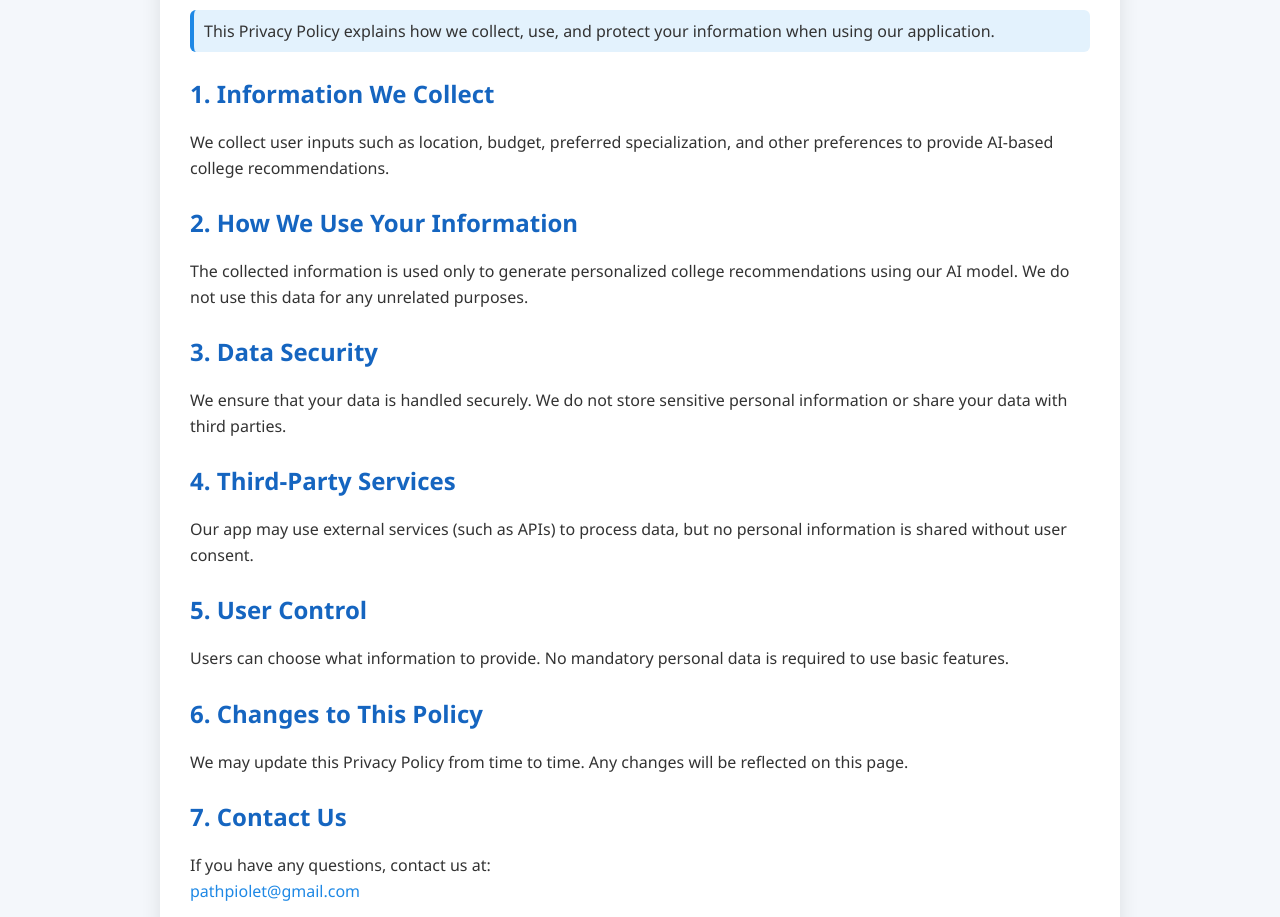
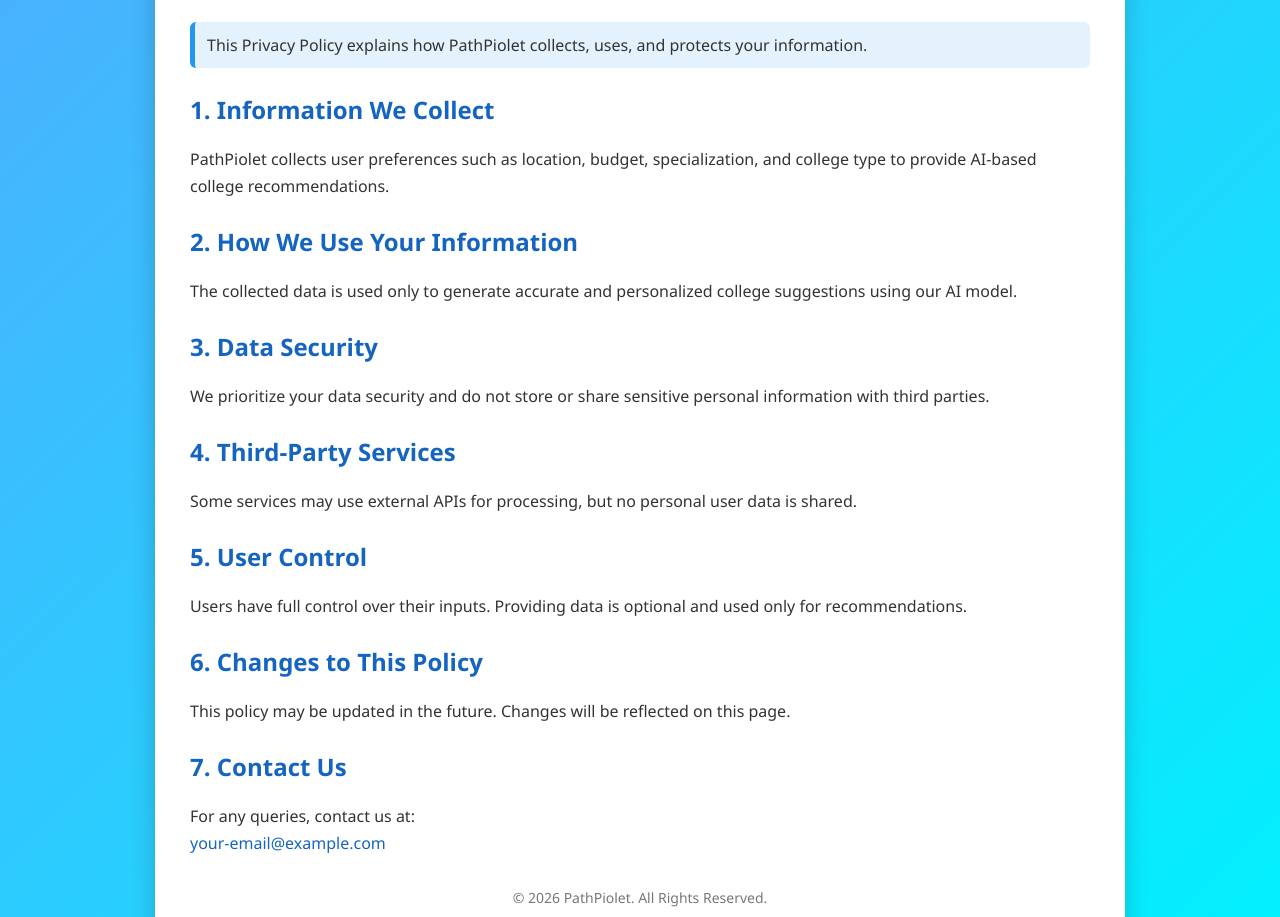
Before and after one commit to Chennakesava-25/Privacy-Policy-URL, a plain HTML site: page index.html in a window 1280 px wide. Shown: the part 190-1107 px from the top of the page. Drawn offline with Linux system fonts and the light colour scheme.

Commit message:
index.html

```diff
--- a/index.html
+++ b/index.html
@@ -7,32 +7,32 @@
 
     <style>
         body {
-            font-family: 'Segoe UI', Tahoma, sans-serif;
-            background: #f4f7fb;
+            font-family: 'Segoe UI', sans-serif;
             margin: 0;
             padding: 0;
+            background: linear-gradient(135deg, #4facfe, #00f2fe);
             color: #333;
         }
 
         .container {
             max-width: 900px;
-            margin: 40px auto;
+            margin: 50px auto;
             background: #ffffff;
-            padding: 30px;
-            border-radius: 12px;
-            box-shadow: 0 8px 20px rgba(0,0,0,0.1);
+            padding: 35px;
+            border-radius: 15px;
+            box-shadow: 0 10px 25px rgba(0,0,0,0.2);
         }
 
         h1 {
             text-align: center;
-            color: #1e88e5;
-            margin-bottom: 10px;
+            color: #0d47a1;
+            margin-bottom: 5px;
         }
 
         .subtitle {
             text-align: center;
-            color: #777;
-            margin-bottom: 30px;
+            color: #555;
+            margin-bottom: 25px;
         }
 
         h2 {
@@ -41,27 +41,27 @@
         }
 
         p {
-            line-height: 1.6;
+            line-height: 1.7;
             margin: 10px 0;
         }
 
         .highlight {
             background: #e3f2fd;
-            padding: 10px;
-            border-left: 4px solid #1e88e5;
+            padding: 12px;
+            border-left: 5px solid #2196f3;
+            border-radius: 6px;
             margin: 15px 0;
-            border-radius: 6px;
         }
 
         .footer {
             text-align: center;
             margin-top: 30px;
             font-size: 14px;
-            color: #888;
+            color: #777;
         }
 
         a {
-            color: #1e88e5;
+            color: #1565c0;
             text-decoration: none;
         }
 
@@ -71,7 +71,7 @@
 
         @media (max-width: 600px) {
             .container {
-                margin: 10px;
+                margin: 15px;
                 padding: 20px;
             }
         }
@@ -86,48 +86,45 @@
     <p class="subtitle">PathPiolet - AI College Finder</p>
 
     <div class="highlight">
-        This Privacy Policy explains how we collect, use, and protect your information when using our application.
+        This Privacy Policy explains how PathPiolet collects, uses, and protects your information.
     </div>
 
     <h2>1. Information We Collect</h2>
     <p>
-        We collect user inputs such as location, budget, preferred specialization, and other preferences
+        PathPiolet collects user preferences such as location, budget, specialization, and college type
         to provide AI-based college recommendations.
     </p>
 
     <h2>2. How We Use Your Information</h2>
     <p>
-        The collected information is used only to generate personalized college recommendations using our AI model.
-        We do not use this data for any unrelated purposes.
+        The collected data is used only to generate accurate and personalized college suggestions using our AI model.
     </p>
 
     <h2>3. Data Security</h2>
     <p>
-        We ensure that your data is handled securely. We do not store sensitive personal information
-        or share your data with third parties.
+        We prioritize your data security and do not store or share sensitive personal information with third parties.
     </p>
 
     <h2>4. Third-Party Services</h2>
     <p>
-        Our app may use external services (such as APIs) to process data, but no personal information
-        is shared without user consent.
+        Some services may use external APIs for processing, but no personal user data is shared.
     </p>
 
     <h2>5. User Control</h2>
     <p>
-        Users can choose what information to provide. No mandatory personal data is required to use basic features.
+        Users have full control over their inputs. Providing data is optional and used only for recommendations.
     </p>
 
     <h2>6. Changes to This Policy</h2>
     <p>
-        We may update this Privacy Policy from time to time. Any changes will be reflected on this page.
+        This policy may be updated in the future. Changes will be reflected on this page.
     </p>
 
     <h2>7. Contact Us</h2>
     <p>
-        If you have any questions, contact us at:
+        For any queries, contact us at:
         <br>
-        <a href="mailto:your-email@example.com">pathpiolet@gmail.com</a>
+        <a href="mailto:your-email@example.com">your-email@example.com</a>
     </p>
 
     <div class="footer">
```
